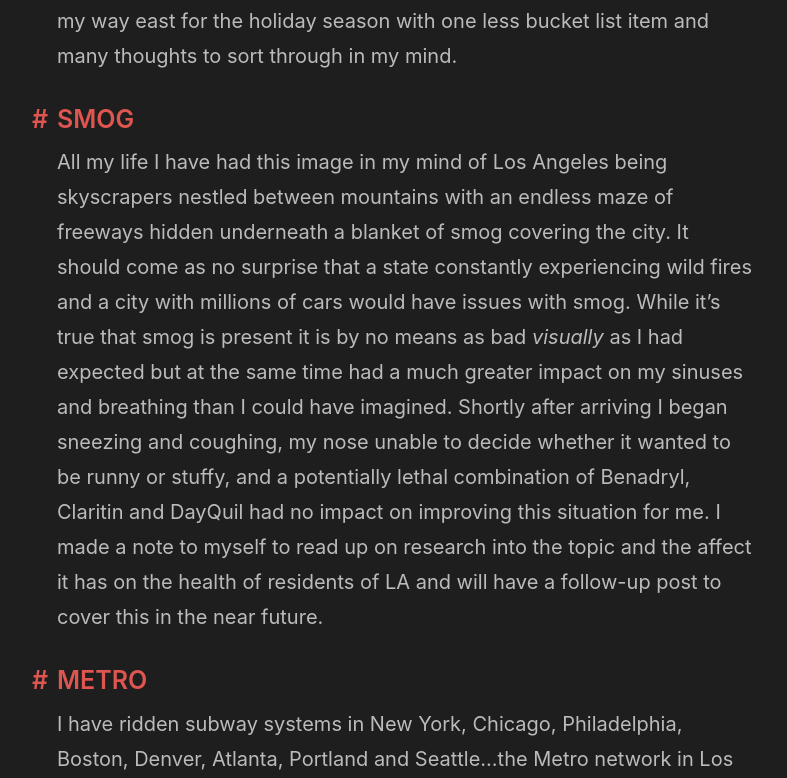
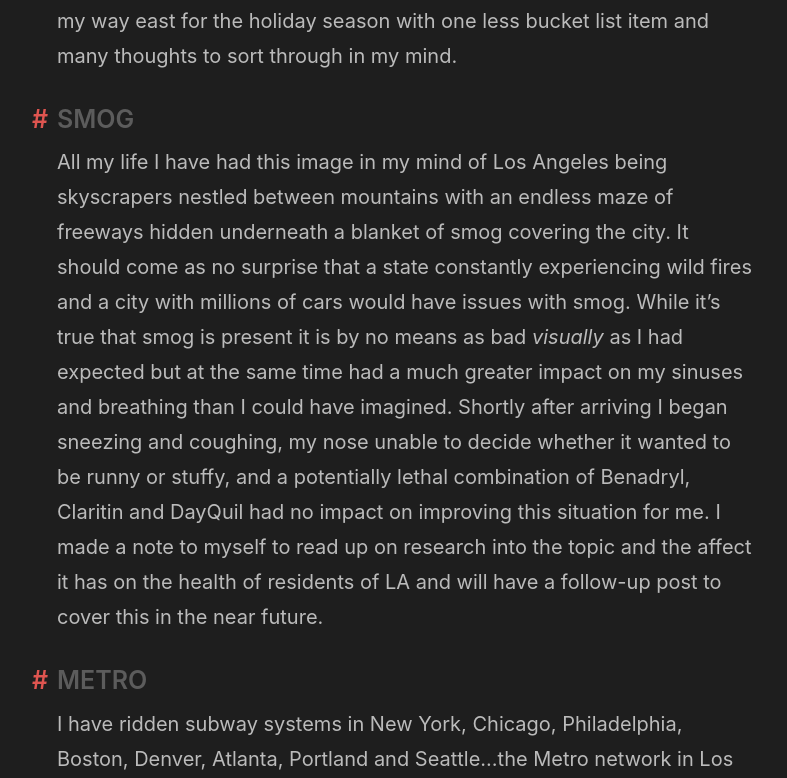
Before and after one commit to wertercatt/tooters, a Jekyll site: the page built from _posts/2021-12-06-fear-loathing-los-angeles.md, in a window 1280 px wide. Shown: the part 968-1746 px from the top of the page, without its empty margins (233-1020 px from the left). Built offline with Jekyll 4.4.1, drawn with Linux system fonts in a browser that asks for light colours.

Commit message:
Update _type.scss

```diff
--- a/_sass/_type.scss
+++ b/_sass/_type.scss
@@ -5,11 +5,11 @@ h1, h2, h3, h4, h6 {
   font-weight: 600;
   line-height: 1.25;
   text-rendering: optimizeLegibility;
-  color: $accent;
+  color: #5c5c5c;
   position: relative;
 
   @media (prefers-color-scheme: light) {
-   color: $light-scheme-accent;
+   color: #5c5c5c;
      }
 }
 
```
